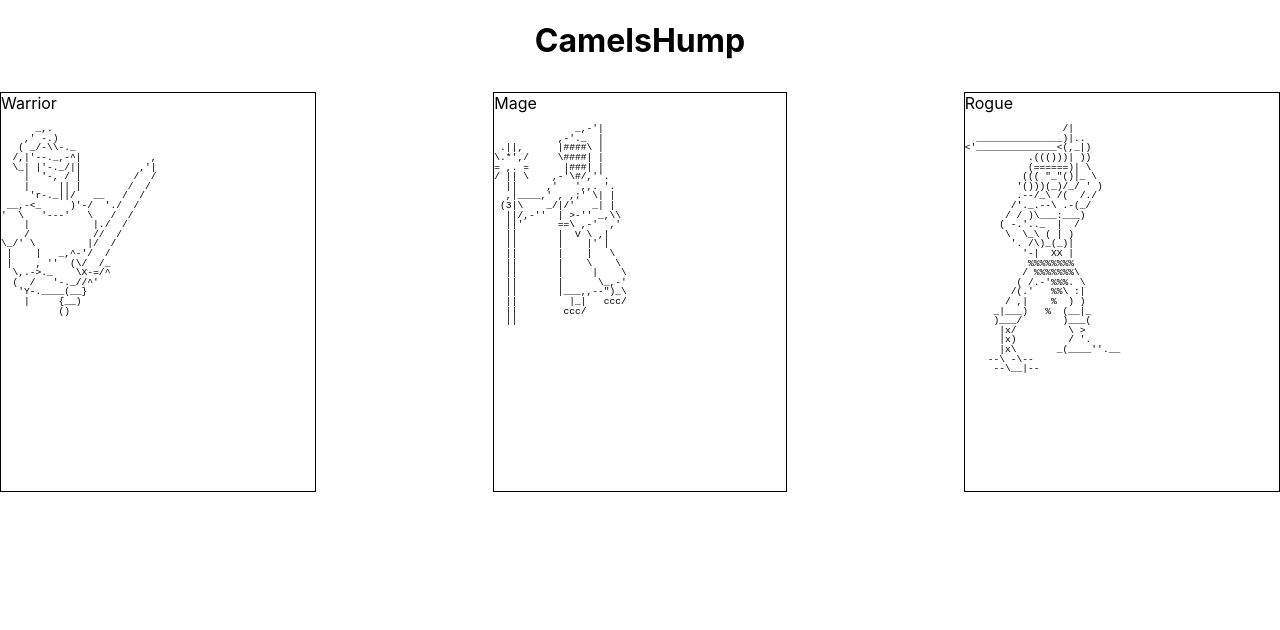
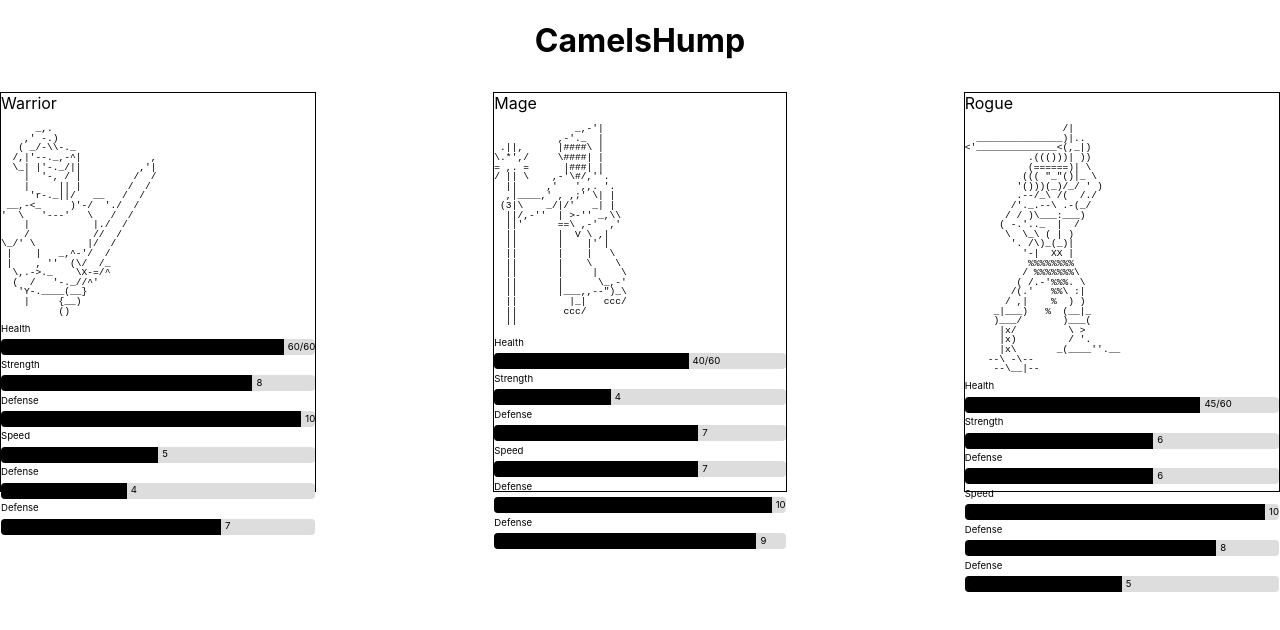
Before and after one commit to csci312a-f23/project-camelshump, a Next.js app: page /classSelect in a window 1280 px wide. Shown: the top 630 px of the page. Built offline with nearby package versions, Linux system fonts and the light colour scheme.

Commit message:
added stats display to class select page

```diff
--- a/src/pages/classSelect.js
+++ b/src/pages/classSelect.js
@@ -5,6 +5,7 @@ import PropTypes from "prop-types";
 import { useRouter } from "next/router";
 import styles from "../styles/Classes.module.css";
 import CHARACTERS from "../components/Character";
+import StatBar from "../components/Statbar";
 
 export default function ClassSelector({ setClassName }) {
   const router = useRouter();
@@ -13,6 +14,13 @@ export default function ClassSelector({ setClassName }) {
     setClassName(selection);
     router.push("/play");
   };
+
+  const warriorObj = CHARACTERS.find((elem) => elem.name === "warrior");
+  const mageObj = CHARACTERS.find((elem) => elem.name === "mage");
+
+  const rogueObj = CHARACTERS.find((elem) => elem.name === "rogue");
+
+  const maxHealth = 60;
 
   return (
     <main className={styles.gridContainer}>
@@ -23,7 +31,19 @@ export default function ClassSelector({ setClassName }) {
       >
         <div>Warrior</div>
         <div className={styles.art}>
-          <pre>{CHARACTERS.find((elem) => elem.name === "warrior").art}</pre>
+          <pre>{warriorObj.art}</pre>
+        </div>
+        <div className={styles.stats}>
+          <StatBar
+            label="Health"
+            value={warriorObj.health}
+            maxValue={maxHealth}
+          />
+          <StatBar label="Strength" value={warriorObj.strength} />
+          <StatBar label="Defense" value={warriorObj.defense} />
+          <StatBar label="Speed" value={warriorObj.speed} />
+          <StatBar label="Defense" value={warriorObj.intelligence} />
+          <StatBar label="Defense" value={warriorObj.rizz} />
         </div>
       </div>
       <div
@@ -33,7 +53,15 @@ export default function ClassSelector({ setClassName }) {
       >
         <div>Mage</div>
         <div className={styles.art}>
-          <pre>{CHARACTERS.find((elem) => elem.name === "mage").art}</pre>
+          <pre>{mageObj.art}</pre>
+        </div>
+        <div className={styles.stats}>
+          <StatBar label="Health" value={mageObj.health} maxValue={maxHealth} />
+          <StatBar label="Strength" value={mageObj.strength} />
+          <StatBar label="Defense" value={mageObj.defense} />
+          <StatBar label="Speed" value={mageObj.speed} />
+          <StatBar label="Defense" value={mageObj.intelligence} />
+          <StatBar label="Defense" value={mageObj.rizz} />
         </div>
       </div>
       <div
@@ -43,7 +71,19 @@ export default function ClassSelector({ setClassName }) {
       >
         <div>Rogue</div>
         <div className={styles.art}>
-          <pre>{CHARACTERS.find((elem) => elem.name === "rogue").art}</pre>
+          <pre>{rogueObj.art}</pre>
+        </div>
+        <div className={styles.stats}>
+          <StatBar
+            label="Health"
+            value={rogueObj.health}
+            maxValue={maxHealth}
+          />
+          <StatBar label="Strength" value={rogueObj.strength} />
+          <StatBar label="Defense" value={rogueObj.defense} />
+          <StatBar label="Speed" value={rogueObj.speed} />
+          <StatBar label="Defense" value={rogueObj.intelligence} />
+          <StatBar label="Defense" value={rogueObj.rizz} />
         </div>
       </div>
     </main>
--- a/src/styles/Classes.module.css
+++ b/src/styles/Classes.module.css
@@ -35,3 +35,8 @@
   line-height: 0.5;
   font-size: 1.2vh;
 }
+
+.stats {
+  line-height: 0.075;
+  font-size: 1.2vh;
+}
```
